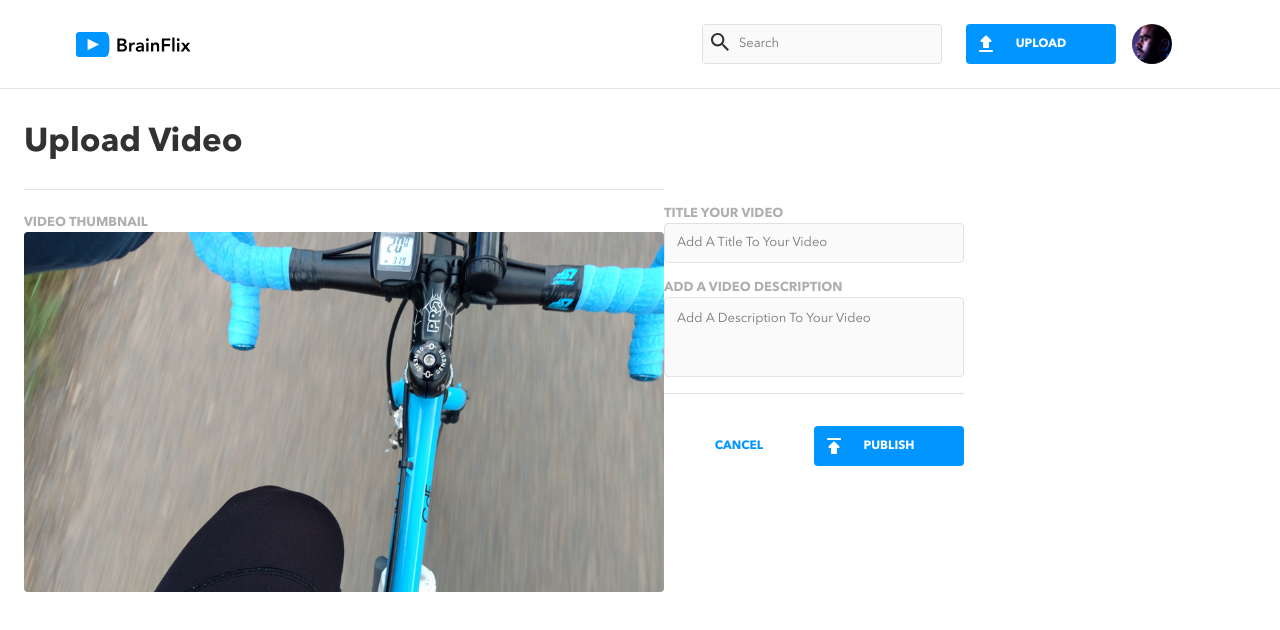
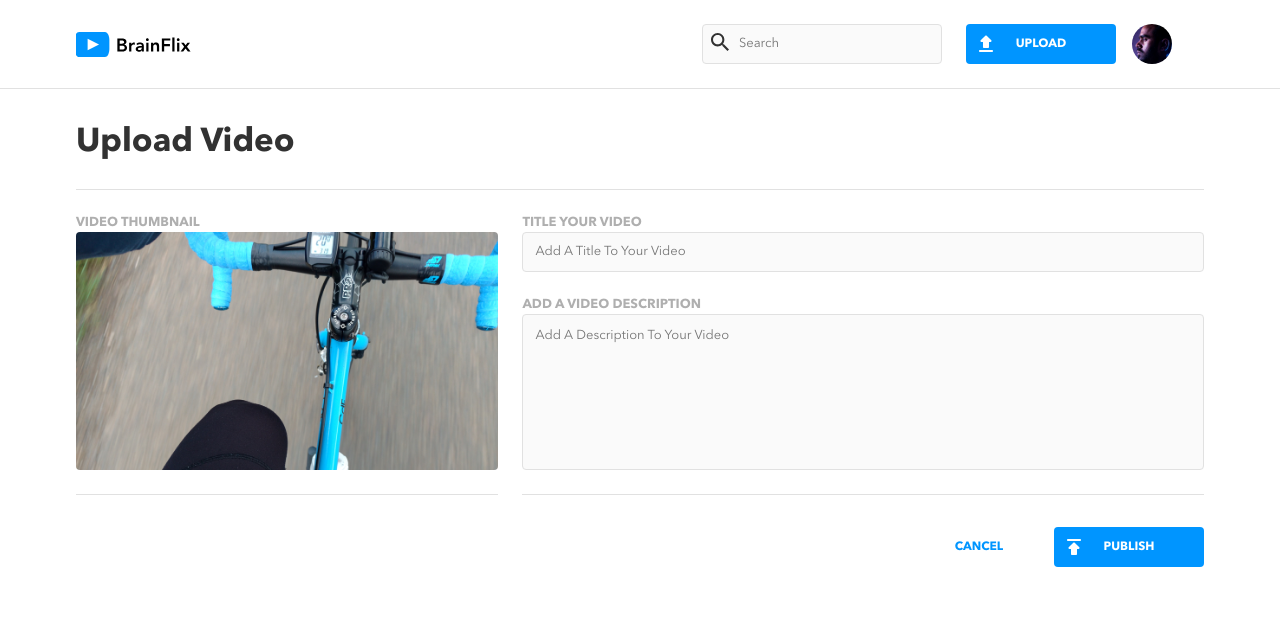
Before and after one commit to trvsm/travis-martin-brainflix, a React (Create React App) app: page /upload in a window 1280 px wide. Shown: the top 630 px of the page. Built offline with nearby package versions, Linux system fonts and the light colour scheme.

Commit message:
style large upload page
<body>

Issue #
1. gap in bottom border

```diff
--- a/src/pages/upload/upload.scss
+++ b/src/pages/upload/upload.scss
@@ -63,7 +63,7 @@
     &:hover {
       background-color: clr.$cta-hover;
     }
-    &--cancel{
+    &--cancel {
       color: clr.$primary-cta;
       background-color: clr.$background-n-cta;
       background-image: none;
@@ -75,12 +75,12 @@
   }
 
   @include bkpt.medium {
-    &__title{
+    &__title {
       @include mxn.med-page-head;
       padding: 1.5rem;
       padding-top: 2rem;
     }
-    &__form{
+    &__form {
       padding: 1.5rem;
       padding-top: 0;
     }
@@ -101,8 +101,43 @@
   }
 
   @include bkpt.large {
+    &__wrapper {
+      padding: 0 4.75rem;
+    }
+    &__title {
+      padding: 0;
+      padding-top: 2rem;
+      padding-bottom: 1.5rem;
+      border-bottom: 1px solid clr.$divider-outline;
+    }
+    &__thumbnail {
+      width: 33vw;
+    }
+    &__video {
+      border: none;
+      display: flex;
+      flex-direction: column;
+      margin-bottom: 4.5rem;
+      border-bottom: 1px solid clr.$divider-outline;
+    }
     &__form {
       flex-direction: row;
+      padding: 0;
+    }
+    &__form-contents {
+      padding-left: 1.5rem;
+    }
+    &__label {
+      padding-top: 1.5rem;
+    }
+    &__form-contents {
+      flex-grow: 2;
+    }
+    &__input--textarea {
+      height: 9.75rem;
+    }
+    &__buttons {
+      margin-top: 1.5rem;
     }
   }
 }
```
Lines whose indentation alone changed are shown as unchanged.
